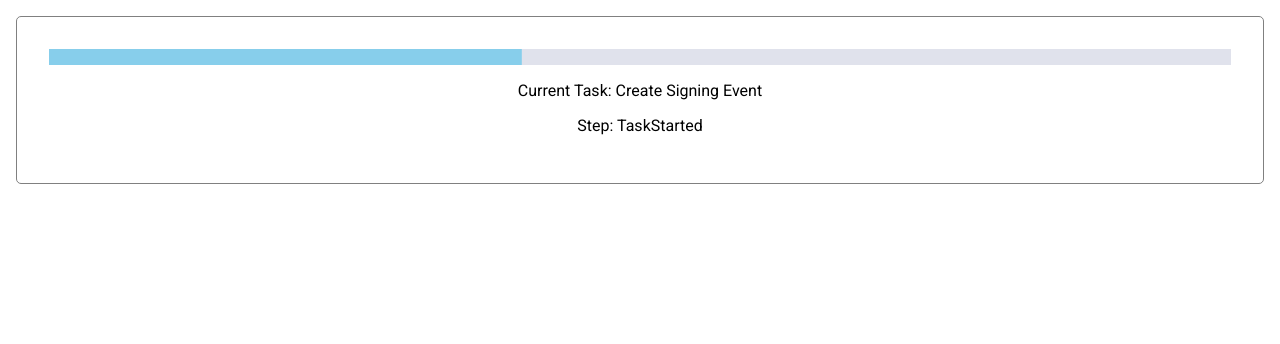
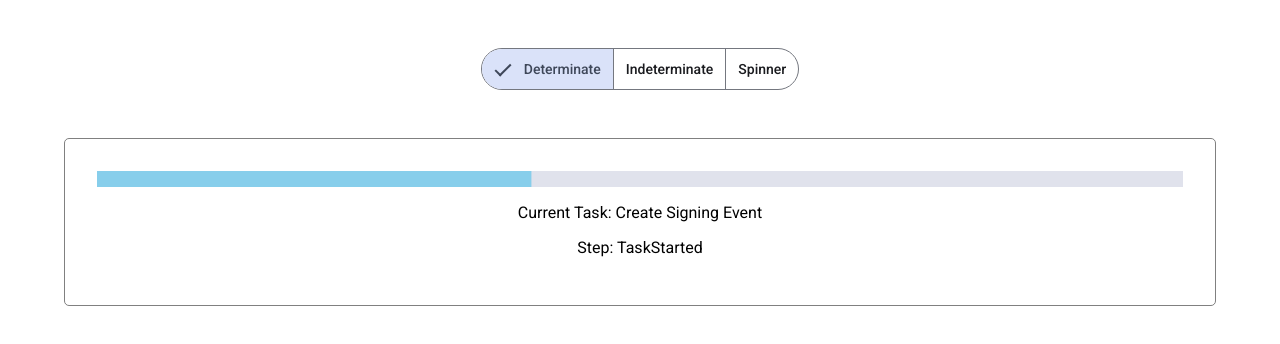
Before and after one commit to MKeys-Capstone/step-function-loading-indicator, an Angular app: page / in a window 1280 px wide. Shown: the top 344 px of the page. Built offline with nearby package versions, Linux system fonts and the light colour scheme.

Commit message:
update with button toggle to dipaly mult

```diff
--- a/src/app/app.component.html
+++ b/src/app/app.component.html
@@ -1,4 +1,23 @@
-<app-step-function-loading-indicator
-  [events]="events()"
-  [numberOfEvents]="numberOfEvents()"
-></app-step-function-loading-indicator>
+<div class="container">
+  <div class="centered">
+    <mat-button-toggle-group
+      [(ngModel)]="selectedLoadingIndicator"
+      aria-label="Loading Indicator Mode"
+    >
+      <mat-button-toggle value="determinate">Determinate</mat-button-toggle>
+      <mat-button-toggle value="indeterminate">Indeterminate</mat-button-toggle>
+      <mat-button-toggle value="spinner">Spinner</mat-button-toggle>
+    </mat-button-toggle-group>
+  </div>
+
+  @switch(selectedLoadingIndicator()){ @case('determinate'){
+  <app-determinate-loading-indicator
+    [events]="events()"
+    [numberOfEvents]="numberOfEvents()"
+  ></app-determinate-loading-indicator>
+  } @case('indeterminate'){
+  <p>Indeterminate Here</p>
+  } @case('spinner'){
+  <p>Spinner Here</p>
+  }}
+</div>
--- a/src/app/app.component.scss
+++ b/src/app/app.component.scss
@@ -0,0 +1,9 @@
+.container {
+  padding: 3rem;
+}
+
+.centered {
+  display: flex;
+  justify-content: center;
+  margin-bottom: 3rem;
+}
--- a/src/app/app.component.ts
+++ b/src/app/app.component.ts
@@ -1,11 +1,18 @@
 import { Component, OnInit, Signal, signal } from '@angular/core';
-import { RouterOutlet } from '@angular/router';
-import { StepFunctionLoadingIndicatorComponent } from './components/step-function-loading-indicator/step-function-loading-indicator.component';
+import { DeterminateLoadingIndicatorComponent } from './components/determinate-loading-indicator/determinate-loading-indicator.component';
 import { MockEvents, StepFunctionEvent } from './util/constants';
+import { MatButtonToggleModule } from '@angular/material/button-toggle';
+import { CommonModule } from '@angular/common';
+import { FormsModule } from '@angular/forms';
 
 @Component({
   selector: 'app-root',
-  imports: [RouterOutlet, StepFunctionLoadingIndicatorComponent],
+  imports: [
+    DeterminateLoadingIndicatorComponent,
+    MatButtonToggleModule,
+    CommonModule,
+    FormsModule,
+  ],
   templateUrl: './app.component.html',
   styleUrl: './app.component.scss',
 })
@@ -14,6 +21,9 @@ export class AppComponent implements OnInit {
   events = signal<StepFunctionEvent[]>([]);
   numberOfEvents = signal<number>(2);
   currentEventIndex: number = 0;
+  selectedLoadingIndicator = signal<
+    'determinate' | 'indeterminate' | 'spinner'
+  >('determinate');
 
   constructor() {}
   ngOnInit() {
--- a/src/app/app.routes.ts
+++ b/src/app/app.routes.ts
@@ -1,9 +1,9 @@
 import { Routes } from '@angular/router';
-import { StepFunctionLoadingIndicatorComponent } from './components/step-function-loading-indicator/step-function-loading-indicator.component';
+import { DeterminateLoadingIndicatorComponent } from './components/determinate-loading-indicator/determinate-loading-indicator.component';
 
 export const routes: Routes = [
   // {
   //   path: '',
-  //   component: StepFunctionLoadingIndicatorComponent,
+  //   component: DeterminateLoadingIndicatorComponent,
   // },
 ];
```
Also changed, not shown: src/app/components/determinate-loading-indicator/determinate-loading-indicator.component.ts (renamed from src/app/components/step-function-loading-indicator/step-function-loading-indicator.component.ts, +4 -4 lines), src/app/components/determinate-loading-indicator/determinate-loading-indicator.component.html (renamed from src/app/components/step-function-loading-indicator/step-function-loading-indicator.component.html), src/app/components/determinate-loading-indicator/determinate-loading-indicator.component.scss (renamed from src/app/components/step-function-loading-indicator/step-function-loading-indicator.component.scss), 1 other file (tests, documents, lock files or other folders).
